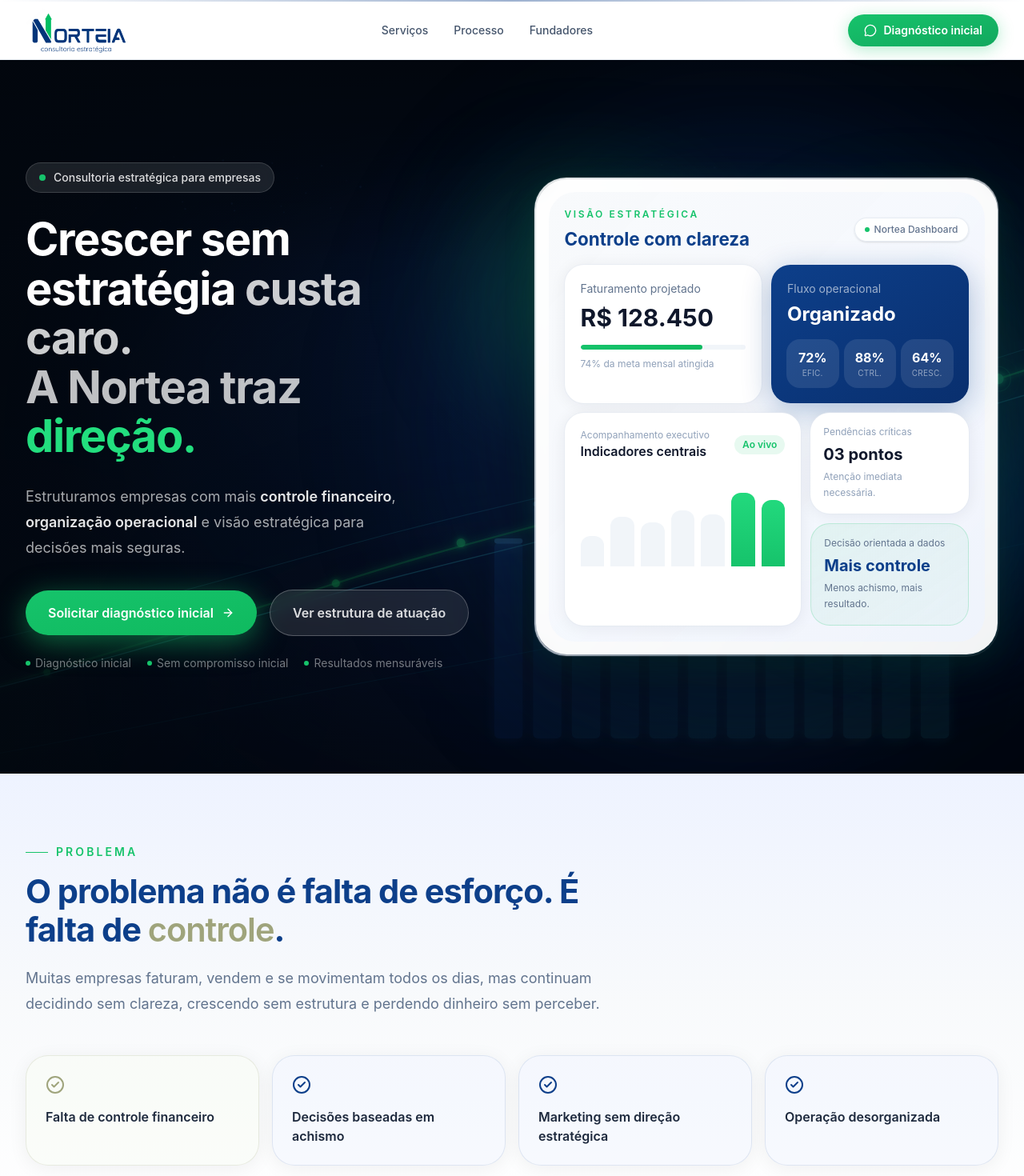
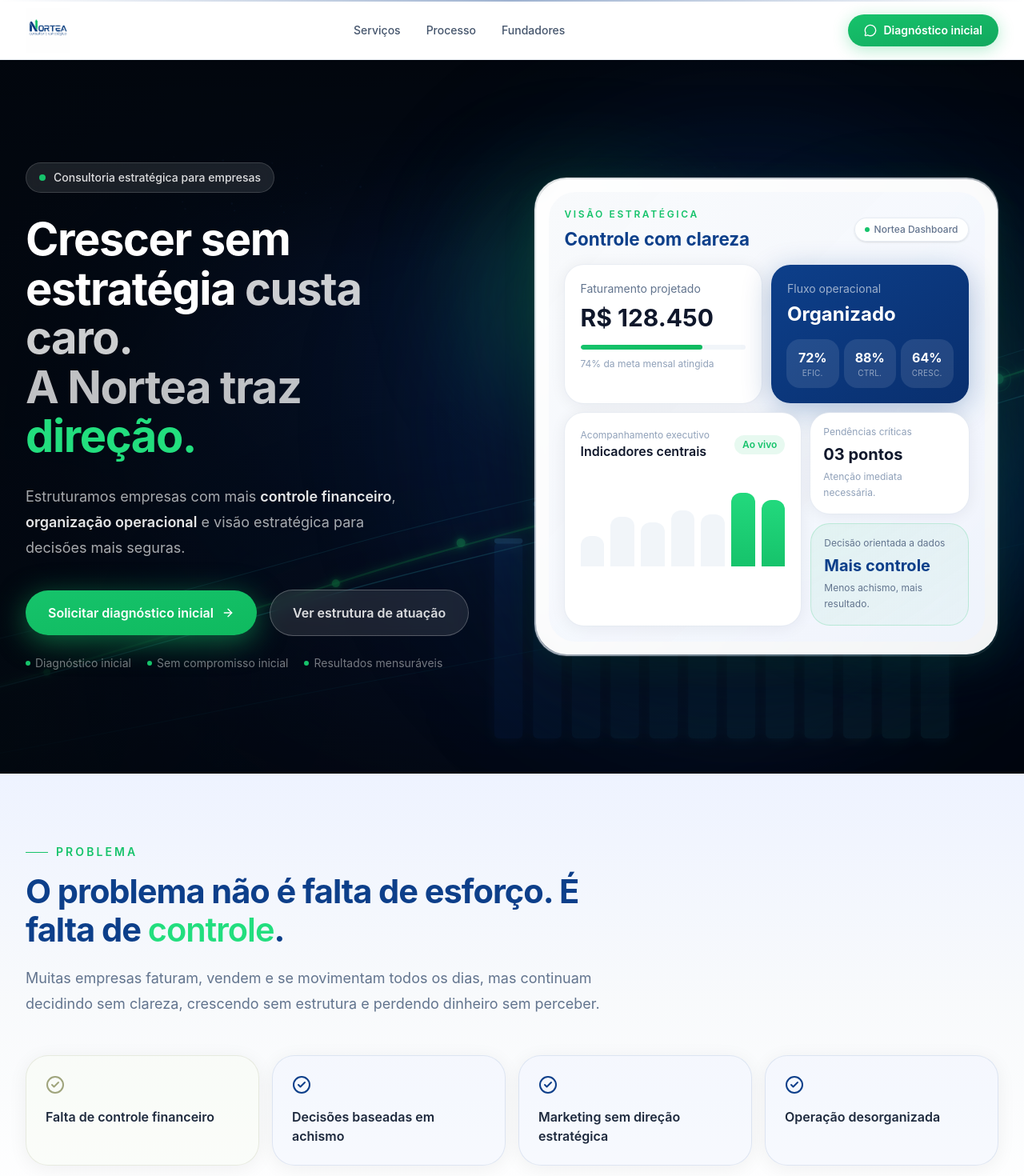
Before and after one commit to caioferreiraoficial2005-afk/Nortea, a React (Vite) app: page / in a window 1280 px wide. Shown: the top 1470 px of the page at 80% size. Built offline with nearby package versions, Linux system fonts and the light colour scheme.

Commit message:
Atualiza logo e cor de destaque do texto verde

```diff
--- a/src/App.tsx
+++ b/src/App.tsx
@@ -62,7 +62,7 @@ function SectionTitle({ eyebrow, title, description }: { eyebrow: string; title:
 function LogoMark() {
   return (
     <img
-      src="/images/logo-cropped.png"
+      src="/images/logoversaofinalnortea.png"
       alt="Nortea Consultoria Estratégica"
       className="h-14 w-auto"
     />
--- a/src/index.css
+++ b/src/index.css
@@ -2,6 +2,6 @@
 
 /* Strategic keyword highlight — olive green on light backgrounds */
 .text-green {
-  color: #9FA47C;
+  color: #22de7e;
   font-weight: 600;
 }
```
Also changed, not shown: .claude/settings.local.json, public/images/logoversaofinalnortea.png (added).
